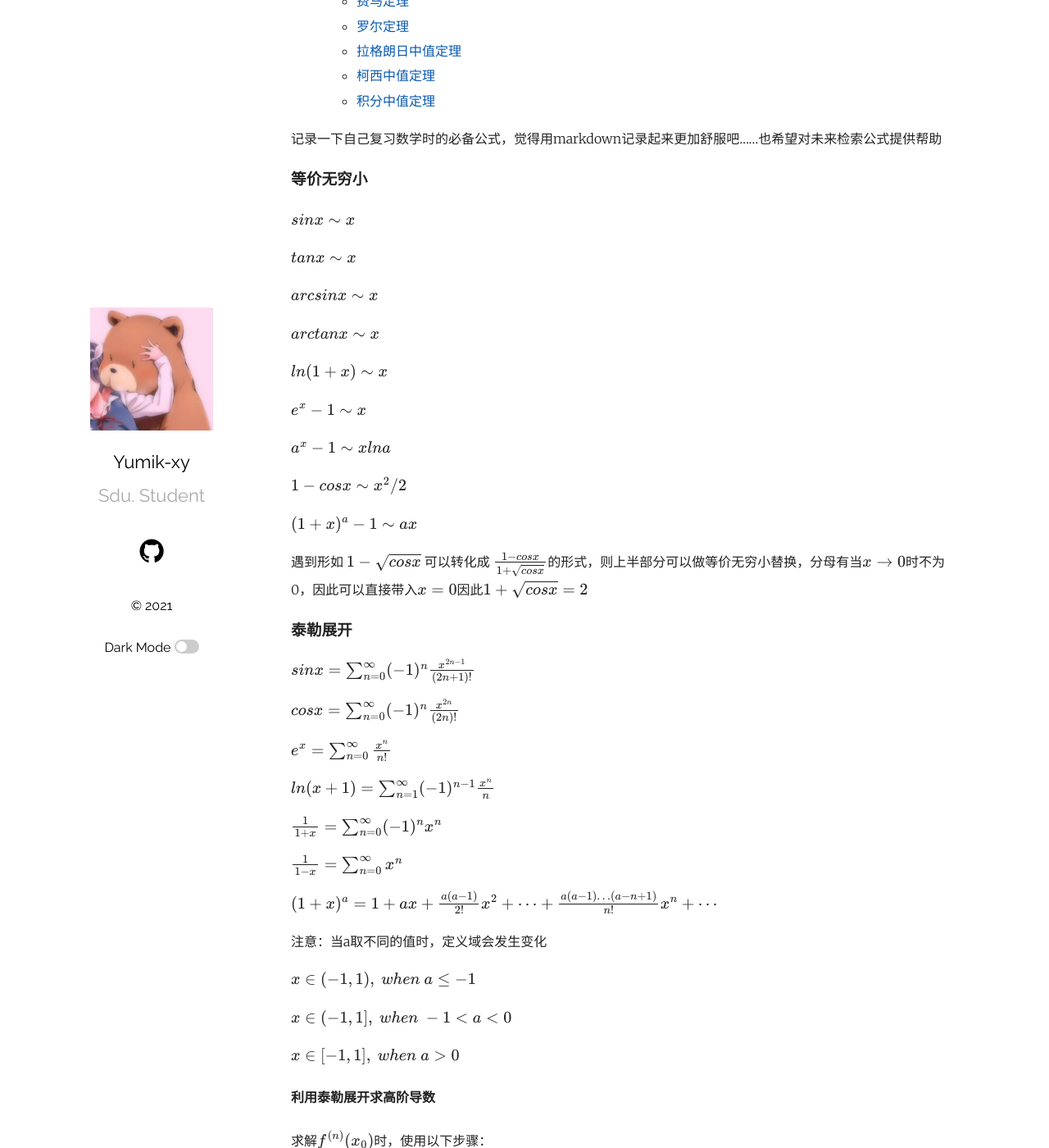
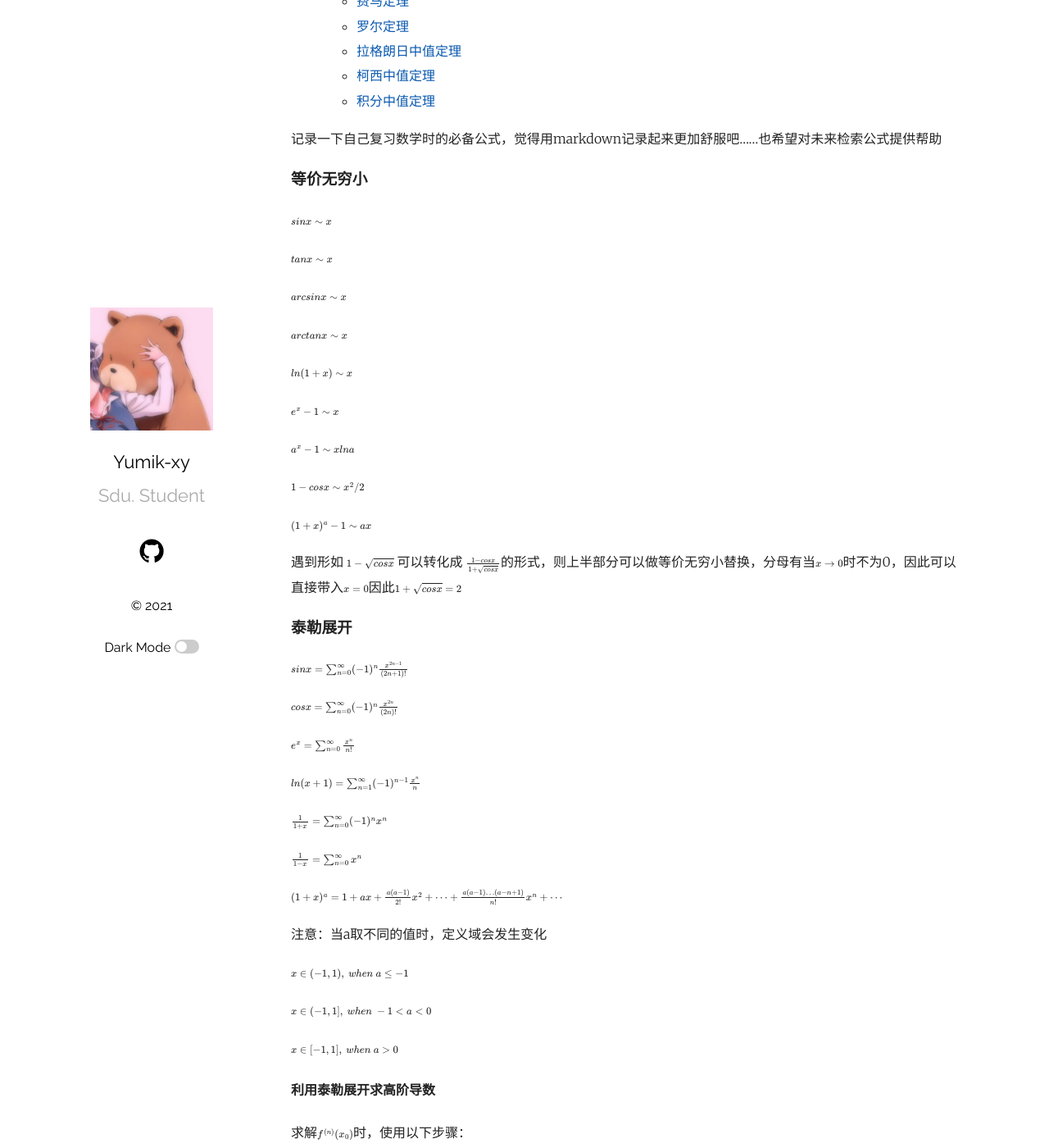
Before and after one commit to Yumik-xy/Yumik-xy.github.io, a Jekyll site: the page built from _posts/2021-05-17-个人笔记-数学考研必记公式.md, in a window 1280 px wide and 1400 px high, scrolled down 270 px. Shown: the whole window at 82% size. Built offline with Jekyll 4.4.1, drawn with Linux system fonts in a browser that asks for light colours; formulas are drawn with MathJax 3; comment, search, counter and statistics services are not loaded.

Commit message:
Update plain.scss

```diff
--- a/_sass/plain.scss
+++ b/_sass/plain.scss
@@ -334,3 +334,7 @@ footer {
     border-top: 1px solid #eee;
   }
 }
+
+.MathJax {
+	font-size: 80% !important;
+}
```
